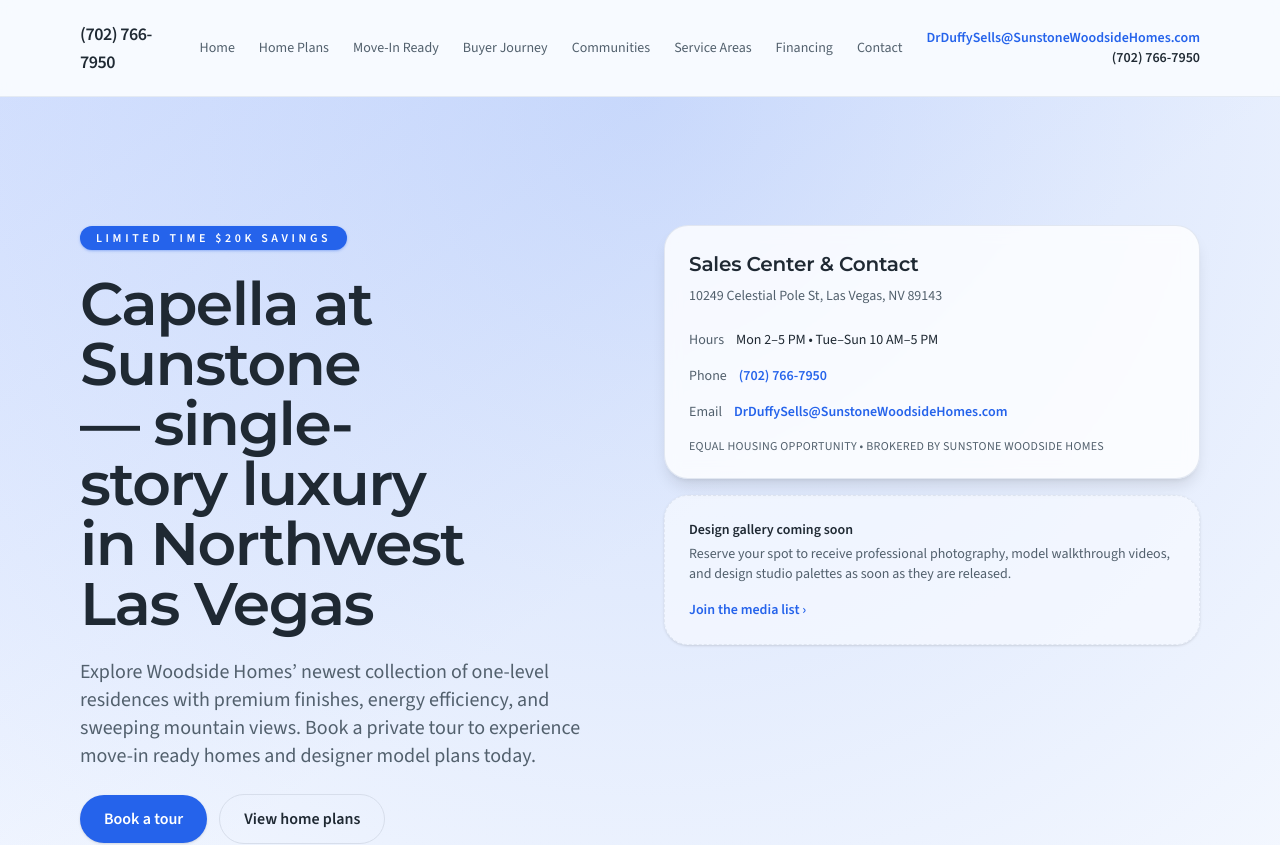
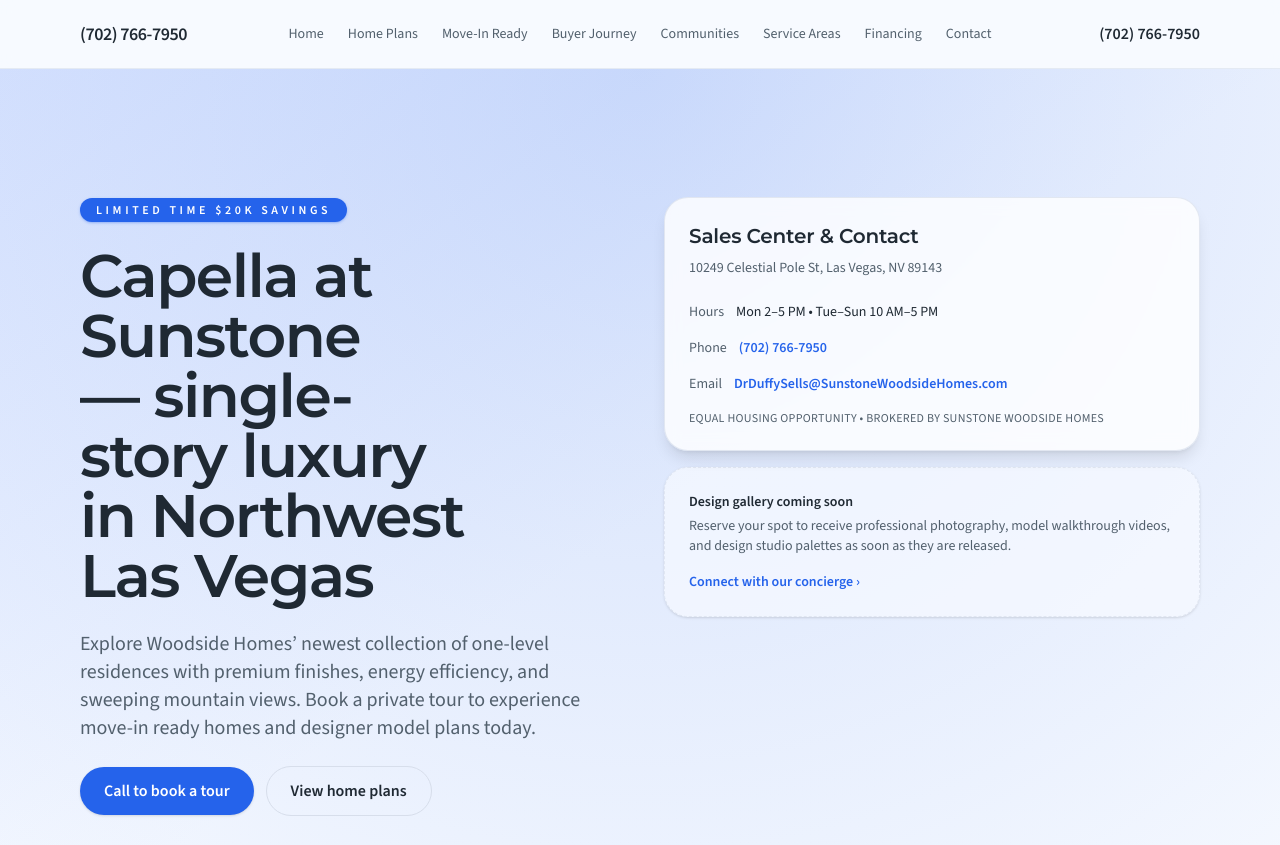
Before and after one commit to DrJanDuffy/sunstonewoodsidehomes.com, a Next.js app: page / in a window 1280 px wide. Shown: the top 845 px of the page. Built offline with nearby package versions, Linux system fonts and the light colour scheme.

Commit message:
chore: remove email contact from header and hero

```diff
--- a/app/page.tsx
+++ b/app/page.tsx
@@ -151,10 +151,10 @@ export default function HomePage() {
             </p>
             <div className="flex flex-col items-center gap-3 sm:flex-row sm:justify-start">
               <a
-                href={`mailto:${CONTACT_EMAIL}?subject=Capella%20at%20Sunstone%20Tour%20Request`}
+                href={CONTACT_PHONE_LINK}
                 className="inline-flex items-center justify-center rounded-full bg-primary px-6 py-3 text-base font-semibold text-primary-foreground shadow-sm transition hover:bg-primary/90"
               >
-                Book a tour
+                Call to book a tour
               </a>
               <a
                 href="#models"
@@ -206,12 +206,12 @@ export default function HomePage() {
                 Reserve your spot to receive professional photography, model walkthrough videos, and
                 design studio palettes as soon as they are released.
               </p>
-              <a
-                href={`mailto:${CONTACT_EMAIL}?subject=Capella%20Media%20Preview`}
+              <Link
+                href="/contact"
                 className="mt-4 inline-flex items-center font-semibold text-primary transition hover:text-primary/80"
               >
-                Join the media list &rsaquo;
-              </a>
+                Connect with our concierge &rsaquo;
+              </Link>
             </div>
           </div>
         </div>
--- a/components/site-header.tsx
+++ b/components/site-header.tsx
@@ -1,6 +1,6 @@
 import Link from 'next/link'
 
-import { CONTACT_PHONE, CONTACT_PHONE_LINK, CONTACT_EMAIL } from '@/lib/site'
+import { CONTACT_PHONE, CONTACT_PHONE_LINK } from '@/lib/site'
 
 const navItems = [
   { href: '/', label: 'Home' },
@@ -37,20 +37,12 @@ export default function SiteHeader() {
           ))}
         </nav>
         <div className="flex flex-1 justify-end">
-          <div className="flex flex-col text-right text-xs text-muted-foreground sm:text-sm">
-            <a
-              href={`mailto:${CONTACT_EMAIL}`}
-              className="font-semibold text-primary transition hover:text-primary/80"
-            >
-              {CONTACT_EMAIL}
-            </a>
-            <Link
-              href={CONTACT_PHONE_LINK}
-              className="font-semibold text-foreground transition hover:text-primary"
-            >
-              {CONTACT_PHONE}
-            </Link>
-          </div>
+          <Link
+            href={CONTACT_PHONE_LINK}
+            className="text-sm font-semibold text-foreground transition hover:text-primary sm:text-base"
+          >
+            {CONTACT_PHONE}
+          </Link>
         </div>
       </div>
     </header>
```
